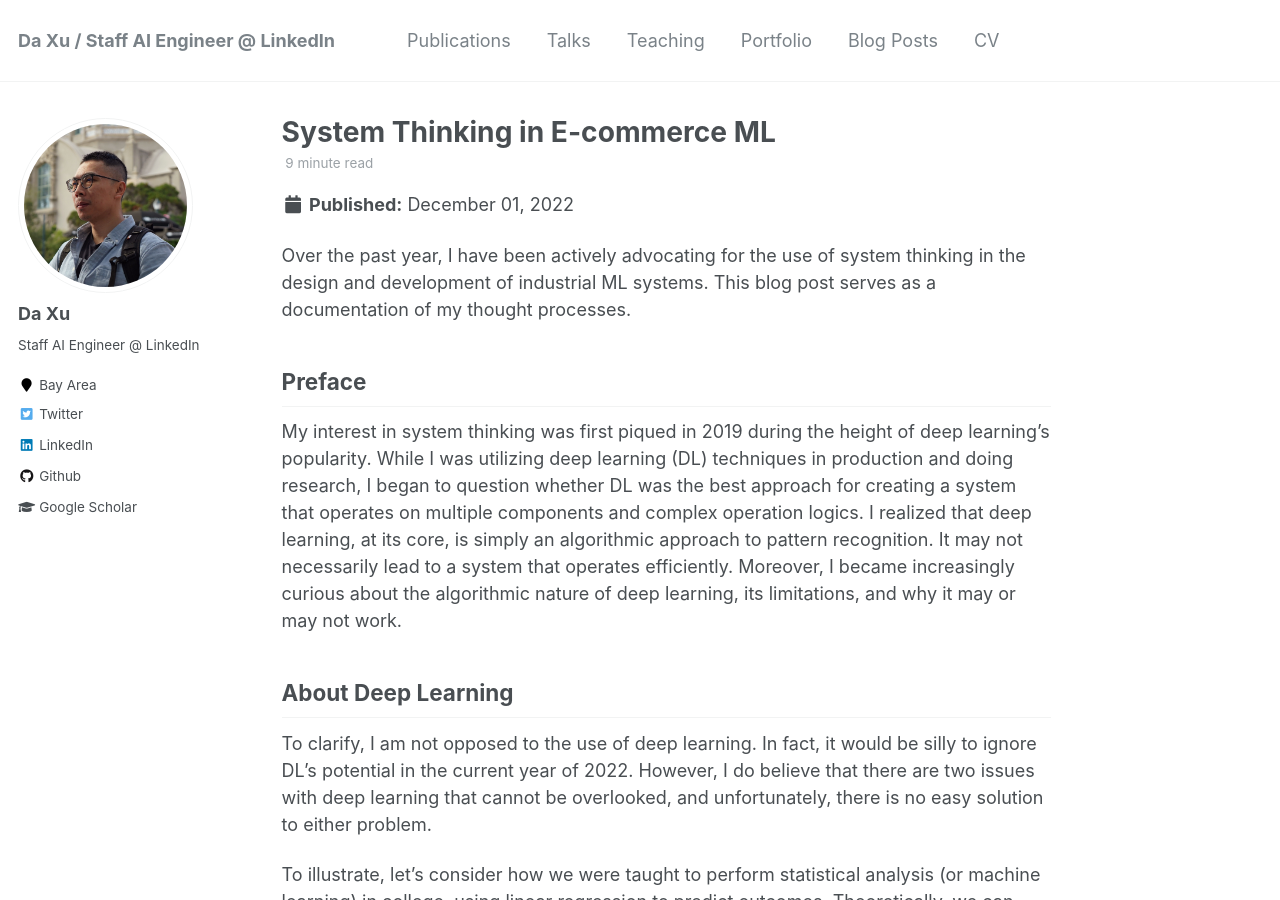
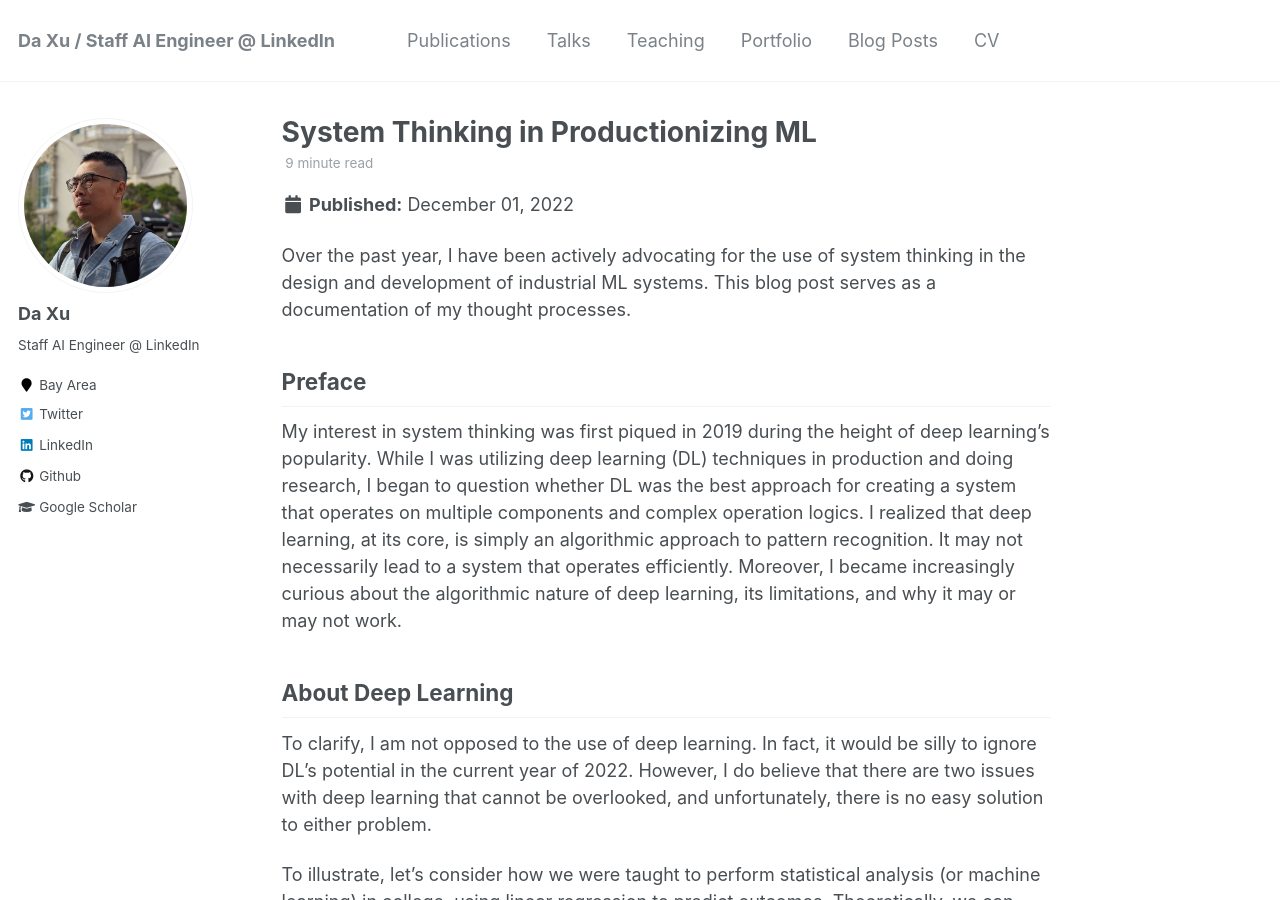
Before and after one commit to daxu5180/daxu5180.github.io, a Jekyll site: the page built from _posts/2199-01-01-future-post.md, in a window 1280 px wide and 900 px high. Built offline with Jekyll 4.4.1, drawn with Linux system fonts in a browser that asks for light colours; some of the changed text lies outside the part shown.

Commit message:
update blog

```diff
--- a/_posts/2199-01-01-future-post.md
+++ b/_posts/2199-01-01-future-post.md
@@ -1,11 +1,11 @@
 ---
-title: 'System Thinking in E-commerce ML'
+title: 'System Thinking in Productionizing ML'
 date: 2022-12-01
 permalink:
 tags:
   - Machine Learning
   - System Thinking
-  - Industrial Production
+  - Real-world Production
 ---
 
 Over the past year, I have been actively advocating for the use of system thinking in the design and development of industrial ML systems. This blog post serves as a documentation of my thought processes.
```
